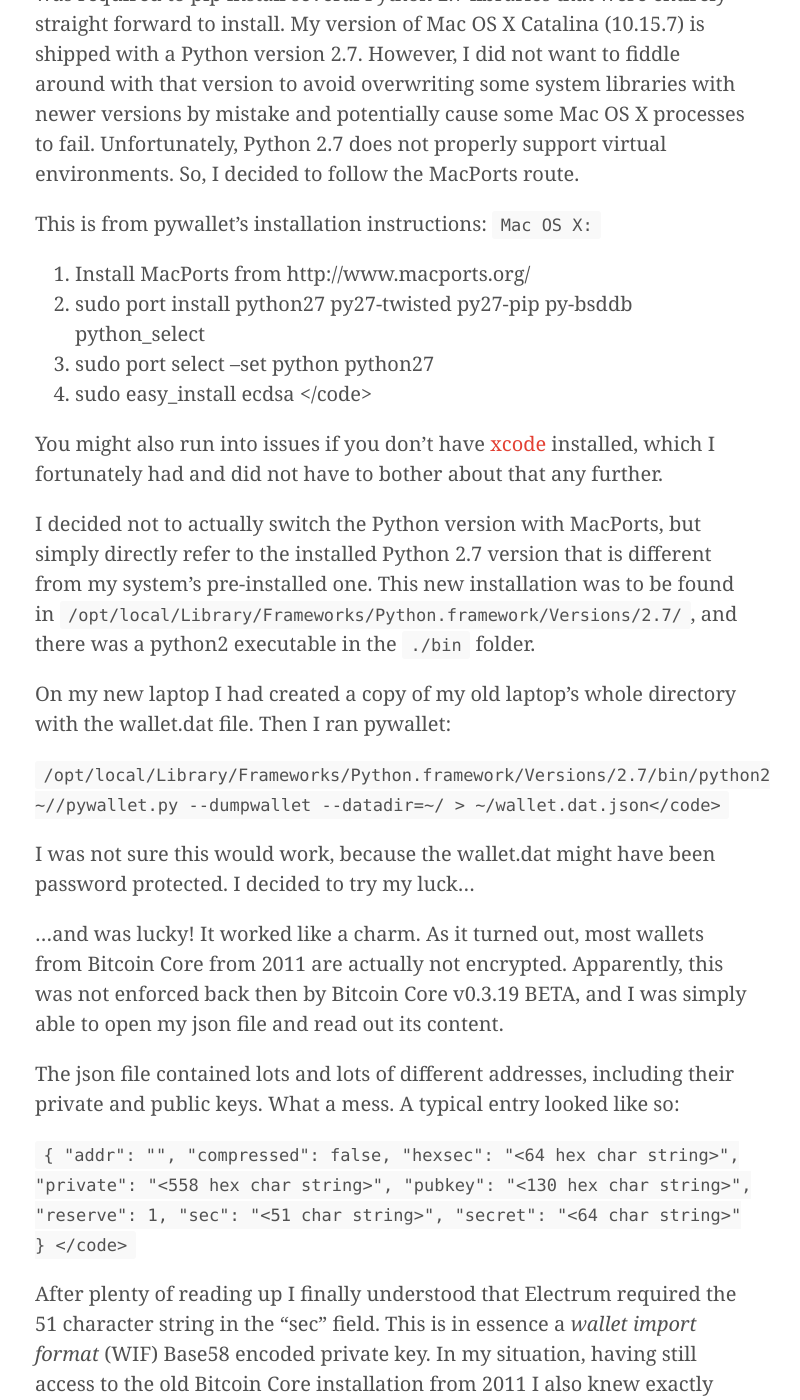
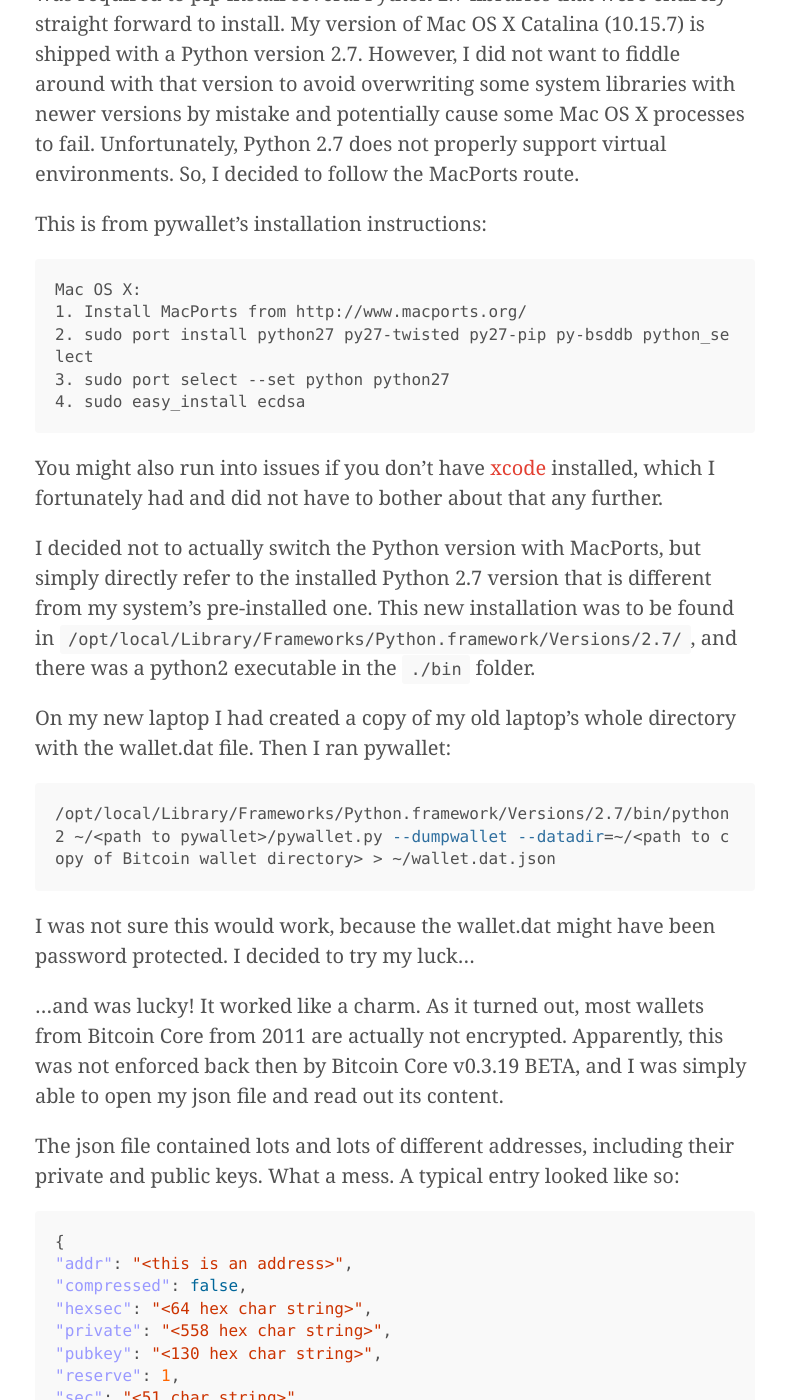
Before and after one commit to fabian-kostadinov/fabian-kostadinov.github.io, a Jekyll site: the page built from _posts/2021-01-07-how-i-found-and-cashed-in-a-bitcoin-wallet-from-2011.md, in a window 1280 px wide and 1400 px high, scrolled down 3259 px. Shown: the whole window, without its empty margins (245-1045 px from the left). Built offline with Jekyll 4.4.1, drawn with Linux system fonts in a browser that asks for light colours; nearby versions of some CDN libraries; comment, search, counter and statistics services are not loaded; some of the changed text lies outside the part shown.

Commit message:
Fixed code block sections

````diff
--- a/_posts/2021-01-07-how-i-found-and-cashed-in-a-bitcoin-wallet-from-2011.md
+++ b/_posts/2021-01-07-how-i-found-and-cashed-in-a-bitcoin-wallet-from-2011.md
@@ -30,18 +30,18 @@
 
 Next problem was that I had no clue how to import my 2011 Bitcoin wallet.dat into Electrum. I searched around and found [this medium.com post from 2017](https://medium.com/@simonvc/i-found-an-old-bitcoin-wallet-1aeb2f32387a) that in the end turned out to be quite helpful yet leaving out some details. From what I understood from this site and other related material there was simply no way how to import my old wallet.dat file into Electrum, they were incompatible.
 
-Instead, it was suggested to use _pywallet_, a Python 2.7 program that could read out old wallet.dat files from 2011 such as mine. The author of referred medium article had used a version of _pywallet_ available from https://github.com/jackjack-jj/pywallet/blob/master/pywallet.py. I cloned it into my local file system...
+Instead, it was suggested to use _pywallet_, a Python 2.7 program that could read out old wallet.dat files from 2011 such as mine. The author of referred medium article had used a version of _pywallet_ available from [https://github.com/jackjack-jj/pywallet/blob/master/pywallet.py](). I cloned it into my local file system...
 
 ...and faced the next problem. According to the [installation instructions](https://github.com/jackjack-jj/pywallet) it was required to pip install several Python 2.7 libraries that were entirely straight forward to install. My version of Mac OS X Catalina (10.15.7) is shipped with a Python version 2.7. However, I did not want to fiddle around with that version to avoid overwriting some system libraries with newer versions by mistake and potentially cause some Mac OS X processes to fail. Unfortunately, Python 2.7 does not properly support virtual environments. So, I decided to follow the MacPorts route.
 
 This is from pywallet's installation instructions:
-<code>
+```
 Mac OS X:
 1. Install MacPorts from http://www.macports.org/
 2. sudo port install python27 py27-twisted py27-pip py-bsddb python_select
 3. sudo port select --set python python27
 4. sudo easy_install ecdsa
-</code>
+```
 
 You might also run into issues if you don't have [xcode](https://apps.apple.com/us/app/xcode/id497799835?mt=12) installed, which I fortunately had and did not have to bother about that any further.
 
@@ -49,7 +49,9 @@
 
 On my new laptop I had created a copy of my old laptop's whole directory with the wallet.dat file. Then I ran pywallet:
 
-<code>/opt/local/Library/Frameworks/Python.framework/Versions/2.7/bin/python2 ~/<path to pywallet>/pywallet.py --dumpwallet --datadir=~/<path to copy of Bitcoin wallet directory> > ~/wallet.dat.json</code>
+```bash
+/opt/local/Library/Frameworks/Python.framework/Versions/2.7/bin/python2 ~/<path to pywallet>/pywallet.py --dumpwallet --datadir=~/<path to copy of Bitcoin wallet directory> > ~/wallet.dat.json
+```
 
 I was not sure this would work, because the wallet.dat might have been password protected. I decided to try my luck...
 
@@ -57,7 +59,7 @@
 
 The json file contained lots and lots of different addresses, including their private and public keys. What a mess. A typical entry looked like so:
 
-<code>
+```json
 {
 "addr": "<this is an address>",
 "compressed": false,
@@ -68,11 +70,13 @@
 "sec": "<51 char string>",
 "secret": "<64 char string>"
 }
-</code>
+```
 
 After plenty of reading up I finally understood that Electrum required the 51 character string in the "sec" field. This is in essence a _wallet import format_ (WIF) Base58 encoded private key. In my situation, having still access to the old Bitcoin Core installation from 2011 I also knew exactly which address would contain the bitcoins. If I had not known that then I would have needed to go through the pain of extracting all addresses with a script and checking all of against some public website or service to see which one actually contains the bitcoins. This is described in just superficial details in already mentioned [medium.com article](https://medium.com/@simonvc/i-found-an-old-bitcoin-wallet-1aeb2f32387a). Pywallet actually contains a command for this purpose, where the blockchain address corresponds to the value of the "addr" field above.
 
-<code>python2 pywallet.py --balance=<blockchain address></code>
+```
+python2 pywallet.py --balance=<blockchain address>
+```
 
 Also, you might need to build in a small waiting time between requests to not get blocked by the blockchain information provider service.
 
````
